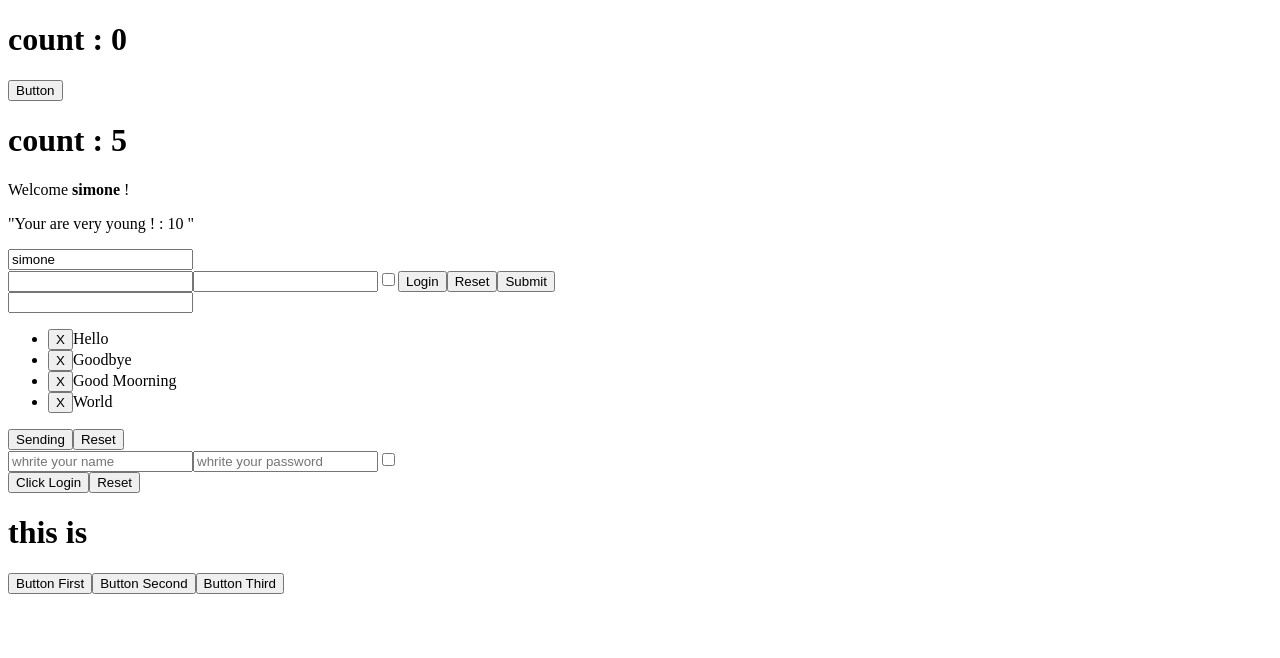
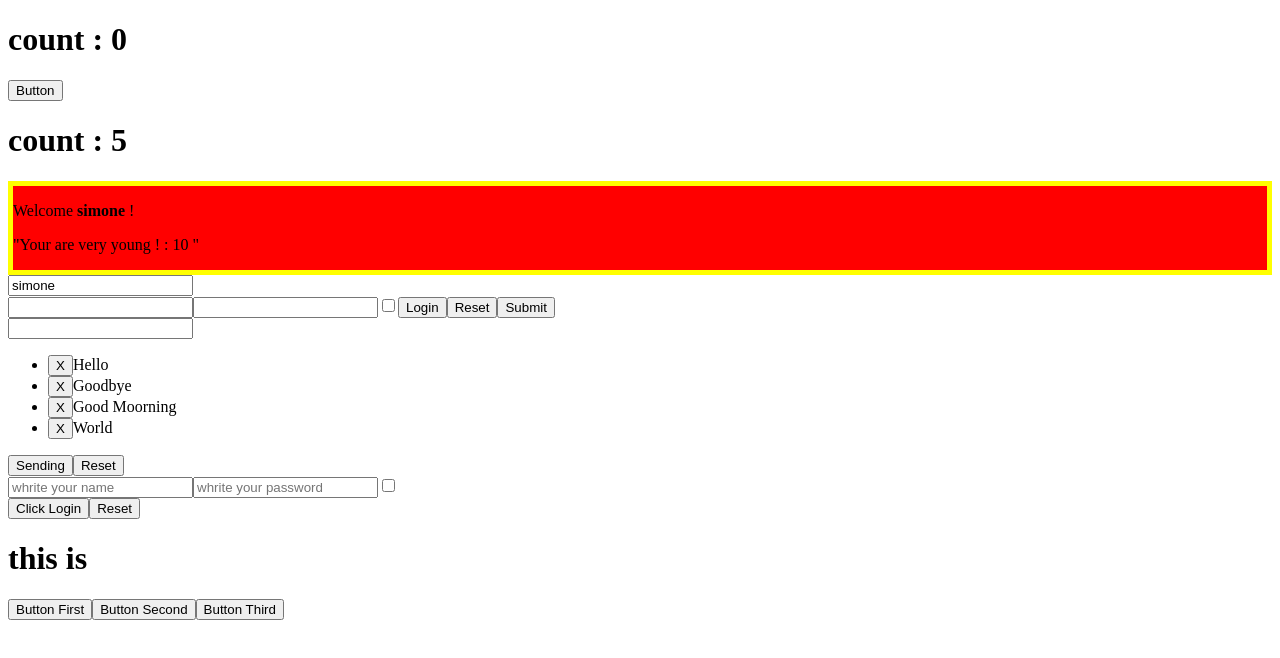
Before and after one commit to Simonedamb/React-exercises, a React (Create React App) app: page / in a window 1280 px wide. Shown: the top 658 px of the page. Built offline with nearby package versions, Linux system fonts and the light colour scheme.

Commit message:
styling-components-01

```diff
--- a/src/App.js
+++ b/src/App.js
@@ -5,12 +5,14 @@ import { InteractiveWelcome } from "./InteractiveWelcome";
 import { Login } from "./Login";
 import { TodoList } from "./TodoList";
 import { UcontrolledLogin } from "./UncontrolledLogin";
+import Counter from "./Counter";
 
 export class App extends React.Component {
   render() {
     return (
       <div>
         <ClickCounter />
+        <Counter />
         <InteractiveWelcome />
         <UcontrolledLogin />
         <TodoList />
--- a/src/Welcome.js
+++ b/src/Welcome.js
@@ -1,12 +1,10 @@
 import React from "react";
 import Age from "./Age";
-import Counter from "./Counter";
 
 class Welcome extends React.Component {
   render() {
     return (
-      <div>
-        <Counter />
+      <div className="welcome">
         <p>
           Welcome <strong>{this.props.name}</strong> !
         </p>
--- /dev/null
+++ b/src/index.css
@@ -0,0 +1,4 @@
+.welcome {
+  background: red;
+  border: 5px solid yellow;
+}
--- a/src/index.js
+++ b/src/index.js
@@ -1,5 +1,6 @@
 import ReactDOM from "react-dom";
 import { App } from "./App";
+import "./index.css";
 
 const root = document.querySelector("#root");
 
```
